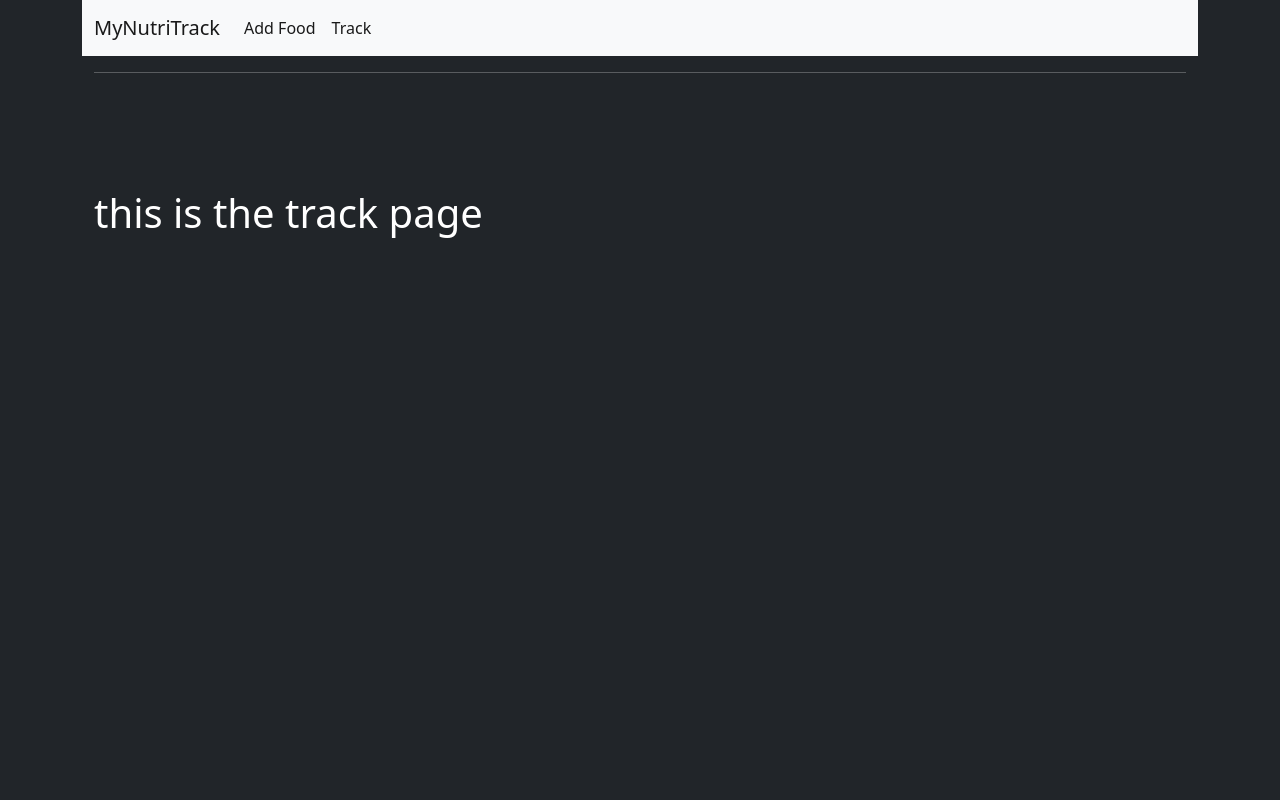
After one commit to SanAdh13/NLPNutritionTracker, a Flask app: template templates/track.html in a window 1280 px wide. The commit adds this page. Run offline with Flask 2, Linux system fonts and the light colour scheme; the template is opened without the code that fills it, so the values that code supplies are empty.

Commit message:
added basic layout of frontend, might have to play around with the _navbar bc i dont want to be able to add food when in /track; tbh the modal doesnt load in that page anyways

```diff
--- a/app.py
+++ b/app.py
@@ -1,5 +1,6 @@
 from flask import Flask,render_template,request,url_for
 from flaskext.markdown import Markdown
+from flask_modals import Modal
 
 from spacy import displacy
 
@@ -9,16 +10,15 @@ import NER as ner
 
 app = Flask(__name__)
 Markdown(app)
-
 #landing page
 @app.route("/")
 def index():
     return render_template("index.html")
 
 
-@app.route("/addFood")
-def food():
-    return 0
+# @app.route("/addFood")
+# def food():
+#     return render_template("addFood.html")
 
 @app.route('/getVoiceRecording',methods=['GET','POST'])
 def getVoiceRecording():
@@ -26,18 +26,15 @@ def getVoiceRecording():
         '''
             TODO: we will take the voice clip recorded via JS
             and pass it for speech.speech() in order to get {text}
-            and then use ner.ner({text})
+            and then usse ner.ner({text})
             use displacy to show the extracted ENT
             and then add the relevant ents to db
         '''
 
 
-
-
 @app.route("/track")
 def track():
-    return 0
-
+    return render_template("track.html")
 
 if __name__ == "__main__":
     app.run(debug=True)
--- a/templates/includes/_navbar.html
+++ b/templates/includes/_navbar.html
@@ -1,25 +1,16 @@
-<!-- Navigation -->
-<nav class="navbar navbar-expand-lg navbar-light bg-light fixed-top">
-    <div class="container">
-      <a class="navbar-brand" href="/">{{app_data['project_name']}}</a>
-      <button class="navbar-toggler" type="button" data-toggle="collapse" data-target="#navbarResponsive" aria-controls="navbarResponsive" aria-expanded="false" aria-label="Toggle navigation">
-            <span class="navbar-toggler-icon"></span>
-          </button>
-      <div class="collapse navbar-collapse" id="navbarResponsive">
-        <ul class="navbar-nav ml-auto">
-          <li class="nav-item active">
-            <a class="nav-link" href="/">Home
-                  <span class="sr-only">(current)</span>
-                </a>
+<nav class="navbar navbar-expand-lg bg-light">
+    <div class="container-fluid">
+      <a class="navbar-brand" href="{{url_for('index') }} ">MyNutriTrack</a>
+      <button class="navbar-toggler" type="button" data-bs-toggle="collapse" data-bs-target="#navbarSupportedContent" aria-controls="navbarSupportedContent" aria-expanded="false" aria-label="Toggle navigation">
+        <span class="navbar-toggler-icon"></span>
+      </button>
+      <div class="collapse navbar-collapse" id="navbarSupportedContent">
+        <ul class="navbar-nav me-auto mb-2 mb-lg-0">
+          <li class="nav-item">
+            <a class="nav-link active" aria-current="page" data-bs-toggle="modal" data-bs-target="#exampleModal" href="">Add Food</a>
           </li>
           <li class="nav-item">
-            <a class="nav-link" href="/home">Home</a>
-          </li>
-          <li class="nav-item">
-            <a class="nav-link" href="/addData">Input</a>
-          </li>
-          <li class="nav-item">
-            <a class="nav-link" href="/track">Track</a>
+            <a class="nav-link active" aria-current="page" href="{{ url_for('track') }}">Track</a>
           </li>
         </ul>
       </div>
--- /dev/null
+++ b/templates/layout.html
@@ -0,0 +1,34 @@
+<html>
+    <head>
+        <meta charset="UTF-8">
+        <meta http-equiv="X-UA-Compatible" content="IE=edge">
+        <meta name="viewport" content="width=device-width, initial-scale=1.0">
+        <title>MyNutriTrack</title>
+    </head>
+
+
+    <body class="text-bg-dark">
+      <div class="container">
+          {% include 'includes/_navbar.html' %}
+      </div>
+
+    {% block title %}
+    {% endblock %}
+
+
+    <div role="main" class="container">
+        <div class="container">
+          <div class="starter-template">
+            <hr style="padding-top: 100px;">
+            {% block body %}
+            {% endblock %}
+          </div>
+        </div>
+    </div>
+
+    {%block modal %}
+  {% endblock %}
+    <link href="https://cdn.jsdelivr.net/npm/bootstrap@5.2.1/dist/css/bootstrap.min.css" rel="stylesheet" integrity="sha384-iYQeCzEYFbKjA/T2uDLTpkwGzCiq6soy8tYaI1GyVh/UjpbCx/TYkiZhlZB6+fzT" crossorigin="anonymous">
+    <script src="https://cdn.jsdelivr.net/npm/bootstrap@5.2.1/dist/js/bootstrap.bundle.min.js" integrity="sha384-u1OknCvxWvY5kfmNBILK2hRnQC3Pr17a+RTT6rIHI7NnikvbZlHgTPOOmMi466C8" crossorigin="anonymous"></script>
+    </body>
+</html>
--- /dev/null
+++ b/templates/track.html
@@ -0,0 +1,5 @@
+{% extends 'layout.html'%}
+{% block body %}
+<h1> this is the track page </h1>
+
+{% endblock %}
```
Also changed, not shown: templates/index.html (+26 -9 lines), templates/modal.html (added, +20 -0 lines), templates/home.html (deleted), 1 other file.
